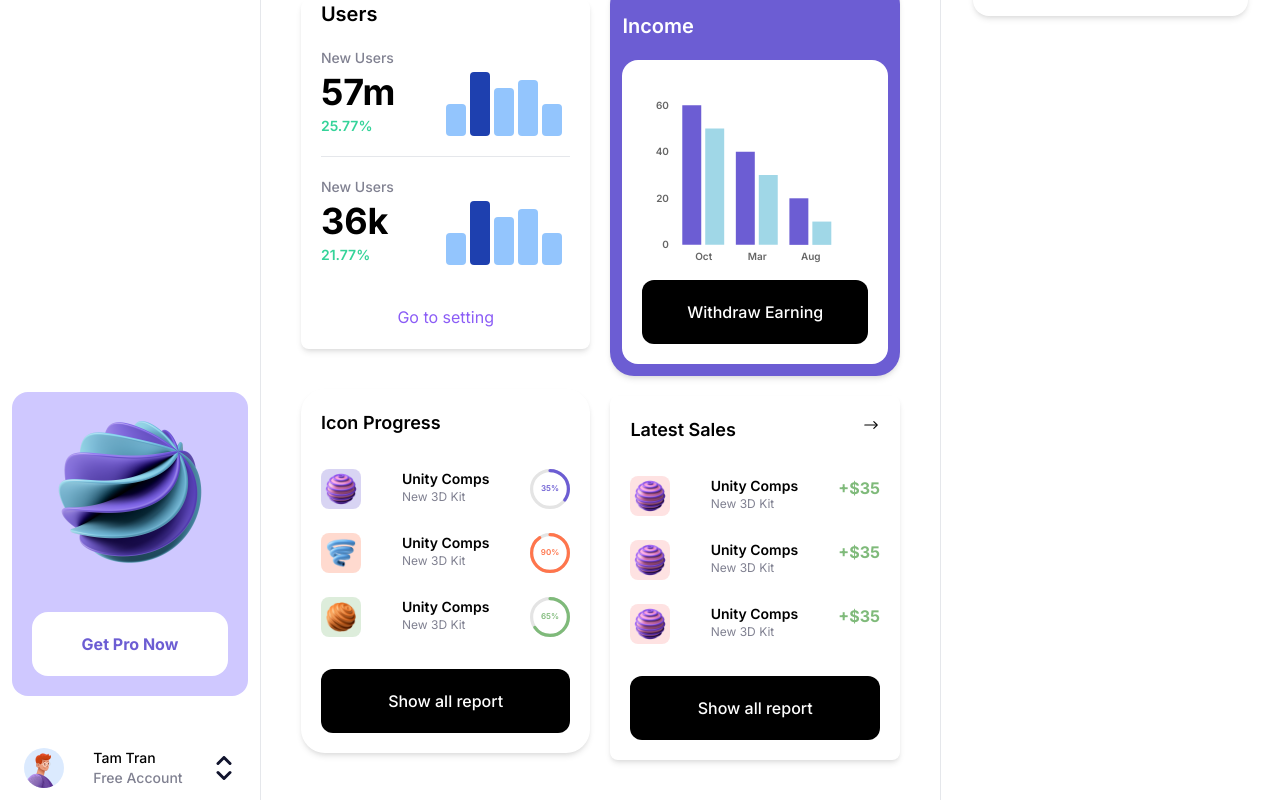
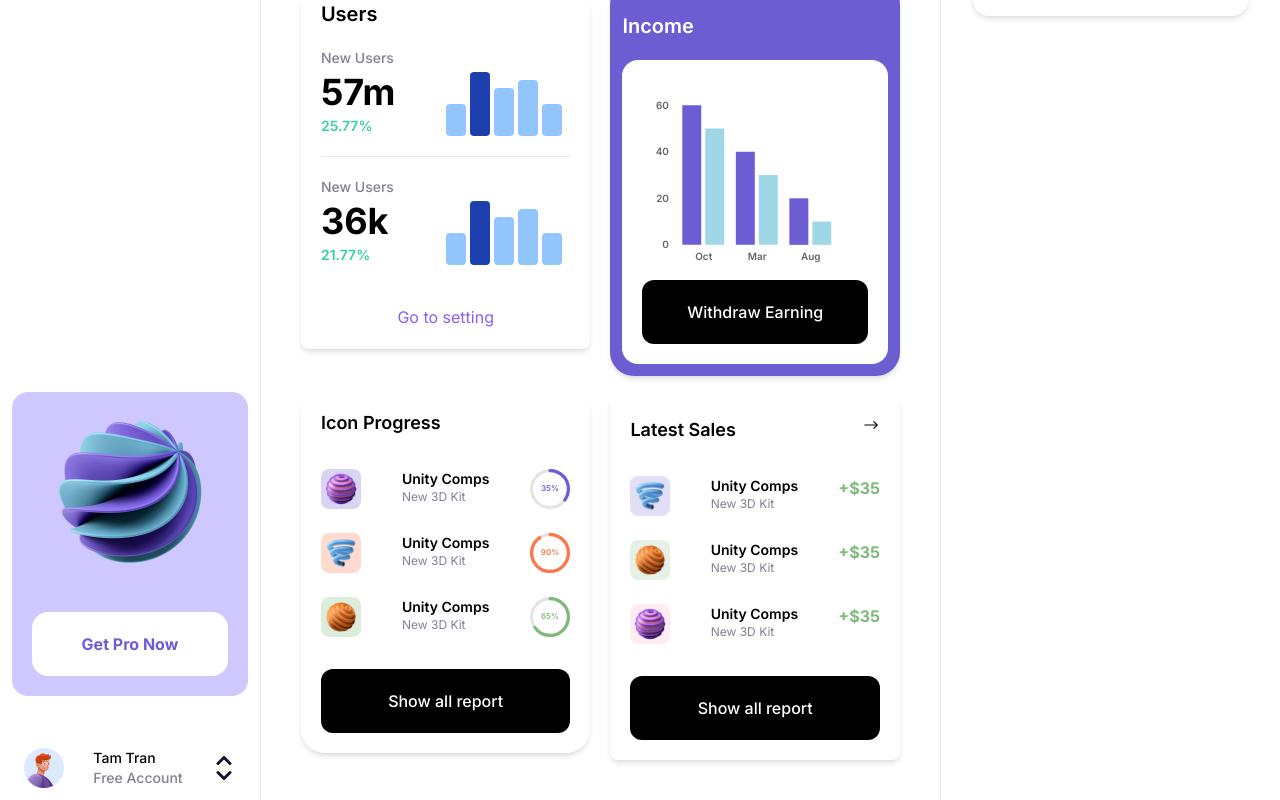
Before and after one commit to Abdul3030/unity, a Next.js app: page / in a window 1280 px wide. Shown: the part 836-1636 px from the top of the page. Built offline with nearby package versions, Linux system fonts and the light colour scheme.

Commit message:
Updated tooltip

```diff
--- a/components/Recharts/SummaryChart.tsx
+++ b/components/Recharts/SummaryChart.tsx
@@ -12,6 +12,12 @@ type SummaryChartType = {
 const SummaryCahrt = () => {
 
     const [tooltip, setTooltip] = useState<string>('');
+    const [coordinate, setCoordinate] = useState<{x: number, y: number}>();
+
+
+    const coordinateHandler = (props: any) => {
+        setCoordinate({x: props.x - 22.5 , y: props.y - 30});
+    };
 
     const amountShortner = (amount: any ) => {
         if(amount >= 1000 && amount < 1000000) return ((amount / 1000) + 'k')
@@ -66,10 +72,10 @@ return (
                                 axisLine={false}
                                 tickLine={false}
                                     />
-                            <Bar dataKey="uv" legendType="line" fill="#A0D7E7" barSize={5} radius={5} onMouseOver={() => setTooltip('uv')} />
-                            <Bar dataKey="pv" fill="#FFFFFF" barSize={5} radius={5} onMouseOver={(props) => {setTooltip('pv'); console.log(props)}} />
-                            <Bar dataKey="ex" fill="#FFFFFF" barSize={5} radius={5} onMouseOver={() => setTooltip('ex')} />
-                            <Tooltip cursor={false} content={<CustomTooltip tooltip={tooltip} />} />
+                            <Bar dataKey="uv" legendType="line" fill="#A0D7E7" barSize={5} radius={5} onMouseOver={(props) => {setTooltip('uv'); coordinateHandler(props)}} />
+                            <Bar dataKey="pv" fill="#FFFFFF" barSize={5} radius={5} onMouseOver={(props) => {setTooltip('pv'); coordinateHandler(props)}} />
+                            <Bar dataKey="ex" fill="#FFFFFF" barSize={5} radius={5} onMouseOver={(props) => {setTooltip('ex'); coordinateHandler(props)}} />
+                            <Tooltip position={coordinate} cursor={false} content={<CustomTooltip tooltip={tooltip} />} />
                             </BarChart>
                         </ResponsiveContainer>
     </>
--- a/components/Sales/SalesItem.tsx
+++ b/components/Sales/SalesItem.tsx
@@ -6,14 +6,25 @@ type SalesItemProps = {
     subname: string,
     amount: number,
     collapse: boolean,
+    index: number
 };
 
-const SalesItem = ({name, subname, amount, collapse}: SalesItemProps) => {
+const SalesItem = ({name, subname, amount, collapse, index}: SalesItemProps) => {
+
+    const randomColor = () => {
+        const color = ['#6C5DD3', '#7FBA7A', '#FFA2C0', '#FF754C',];
+        return color[index];
+    };
+
+    const randomImage = () => {
+        const images = [ '/feature2.png', '/feature3.png', '/goal.png',];
+        return images[index];
+    };
 
 return (
     <div className="w-full flex justify-between py-3 ">
-        <div className={`w-12 h-12 ${!collapse ? 'md:w-10 md:h-10' : 'md:w-12 md:h-10'} bg-red-100 flex justify-center items-center rounded-lg`}>
-            <Image src="/goal.png" width="48" height="48" alt="Feature Image" />
+        <div className={`w-12 h-12 ${!collapse ? 'md:w-10 md:h-10' : 'md:w-12 md:h-10'}  flex justify-center items-center rounded-lg`} style={{backgroundColor: randomColor()+'33'}}>
+            <Image src={(randomImage())} width="48" height="48" alt="Feature Image" />
         </div>
         <div className="">
             <h2 className={`text-lg ${!collapse ? 'md:text-sm ' : 'md:text-lg'} font-semibold`}>{name}</h2>
--- a/components/Sales/index.tsx
+++ b/components/Sales/index.tsx
@@ -48,6 +48,7 @@ return (
                 name={name}
                 subname={subname}
                 amount={amount}
+                index={idx}
                 />)
            }
         </div>
```
